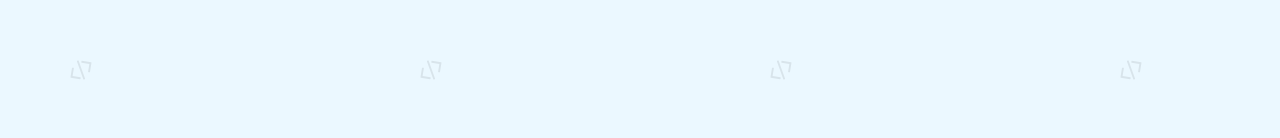
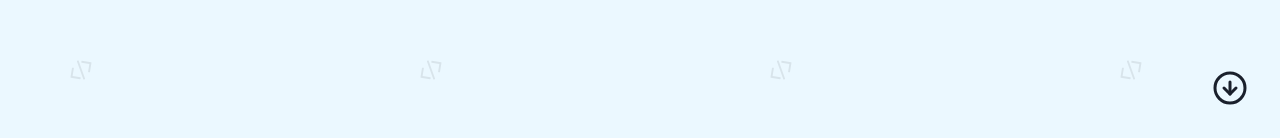
Before and after one commit to adityson/portfolio-website, a Next.js app: page / in a window 1280 px wide. Shown: the part 662-800 px from the top of the page. Built offline with nearby package versions, Linux system fonts and the light colour scheme.

Commit message:
added scroll to home and tech pages

```diff
--- a/components/About/About.tsx
+++ b/components/About/About.tsx
@@ -4,7 +4,7 @@
 
 const About = () => {
     return (
-        <Flex flexDirection='column' alignItems='center' marginBottom='100px' mx='40px'>
+        <Flex id='about' flexDirection='column' alignItems='center' marginBottom='100px' mx='40px'>
             <Heading as='h3' size='2xl' marginBottom='36px' color='#065666'>About Me</Heading>
             <Flex flexDirection='column' alignItems='center'>
                 <BoxIn childWidth='900px'>
--- /dev/null
+++ b/components/ScrollAnchor/ScrollAnchor.tsx
@@ -0,0 +1,32 @@
+import React from 'react'
+import { Box } from '@chakra-ui/react'
+import { FiArrowDownCircle, FiArrowUpCircle } from 'react-icons/fi'
+import { useState } from 'react'
+
+interface Props {
+    jump: string[];
+}
+
+const ScrollAnchor = ({ jump }: Props) => {
+
+    const [scrollDir, setScrollDir] = useState(false);
+
+    const scrollHandler = () => {
+        setScrollDir((dir) => !dir);
+    }
+
+    return (
+        <Box
+            as='a'
+            href={scrollDir ? jump[0]:jump[1]}
+            onClick={scrollHandler}
+            position='fixed'
+            bottom={8}
+            right={8}
+        >
+            {scrollDir ? <FiArrowUpCircle size='36px' /> : <FiArrowDownCircle size='36px' />}
+        </Box>
+    )
+}
+
+export default ScrollAnchor;
--- a/components/Tools/ToolShowcase.tsx
+++ b/components/Tools/ToolShowcase.tsx
@@ -5,7 +5,7 @@
 
 const ToolShowcase = () => {
     return (
-        <Flex flexDirection='column' marginBottom='220px'>
+        <Flex id='tools' flexDirection='column' marginBottom='220px'>
             <Flex flexDirection='column' marginBottom={8}>
                 <Heading as='h3' size='2xl' marginTop='100px' textAlign='center' width='100%'>
                     Tools
--- a/pages/index.tsx
+++ b/pages/index.tsx
@@ -1,15 +1,19 @@
 import Head from 'next/head'
 import { Flex, Heading, Text, Image } from '@chakra-ui/react'
 import About from '../components/About/About'
+import ScrollAnchor from '../components/ScrollAnchor/ScrollAnchor'
 
 export default function Home() {
+
+  const anc: string[] = ['#about', '#intro'];
+
   return (
     <>
       <Head>
         <title>Home|Portfolio</title>
       </Head>
 
-      <Flex height='100vh' justifyContent='center' alignItems='center'>
+      <Flex id='intro' height='100vh' justifyContent='center' alignItems='center'>
         <Flex margin="0 30px">
           <Image src='/static/images/dogepfp.jpg' boxSize='200px' borderRadius='24px' />
         </Flex>
@@ -22,6 +26,7 @@
           </Text>
         </Flex>
       </Flex>
+      <ScrollAnchor jump={anc} />
       <About />
     </>
   )
--- a/styles/globals.css
+++ b/styles/globals.css
@@ -1,3 +1,7 @@
+html {
+  scroll-behavior: smooth;
+}
+
 body {
   /* background: #ebf8ff !important; */
   background-image: url(/static/images/bgpattern.svg) !important;
```
Also changed, not shown: pages/tech.tsx (+6 -1 lines).
